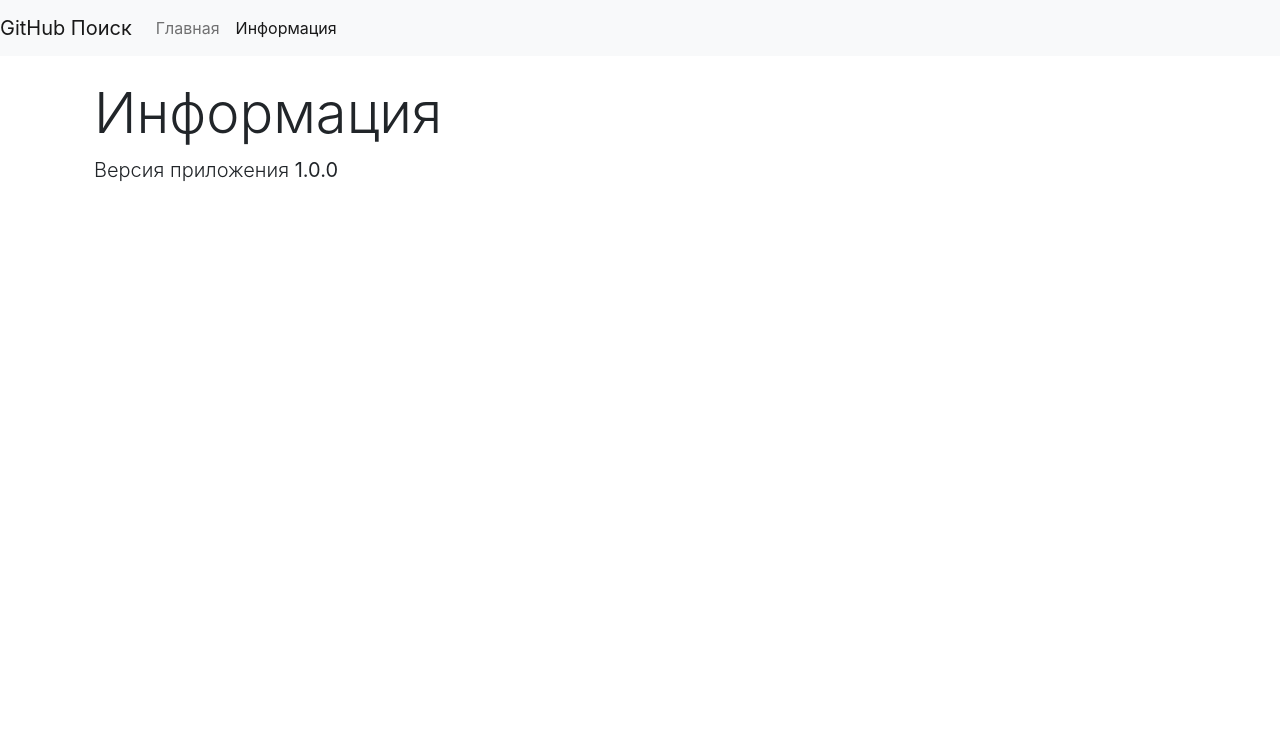
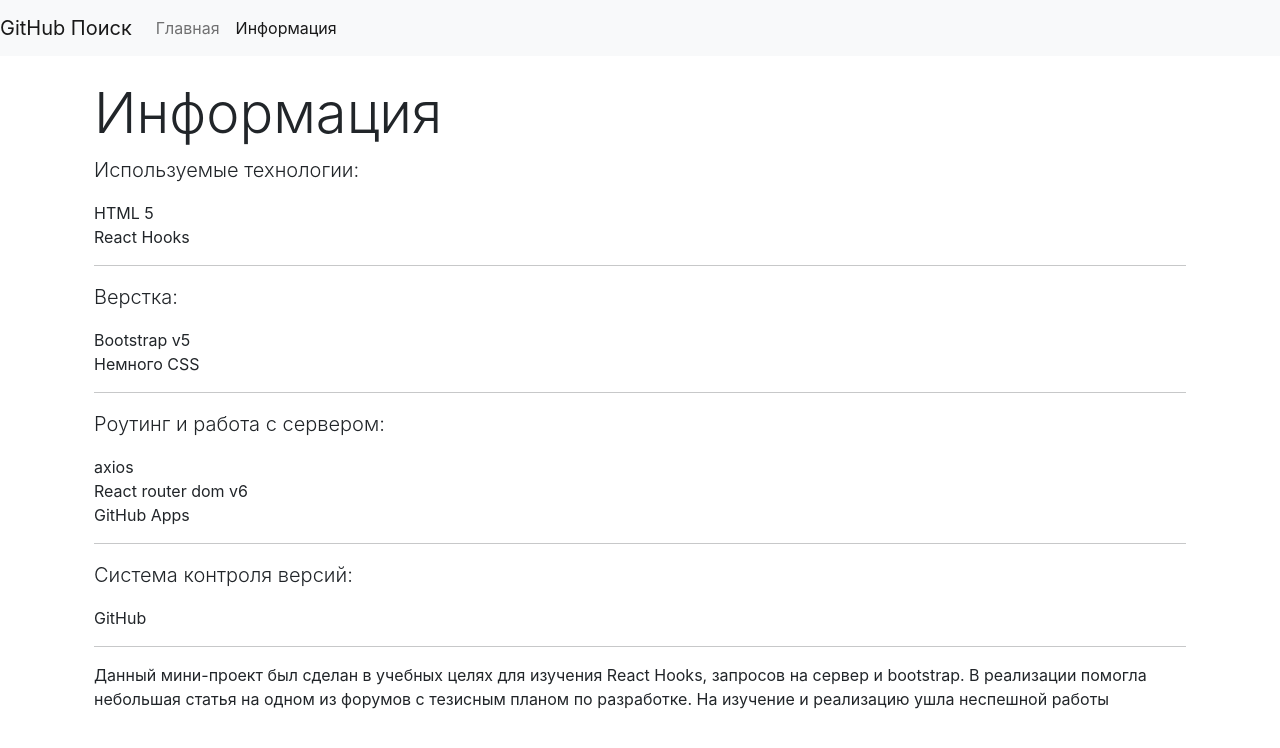
Before and after one commit to Illarjonov/GitHub-Search, a React (Create React App) app: page /about in a window 1280 px wide. Shown: the top 748 px of the page. Built offline with nearby package versions, Linux system fonts and the light colour scheme; no server answers.

Commit message:
The end.

```diff
--- a/src/components/repos.js
+++ b/src/components/repos.js
@@ -1,16 +1,19 @@
 import React from 'react'
-
-export const Repos = ({repos}) => (
+export const Repos = ({repos, login}) => (
   <React.Fragment>
     {repos.map(repo => (
   <div className="card mb-3" key = {repo.id}>
       <div className="card-body">
-          <h5>
-              <p>{repo.name}</p>
+          <h5
+          className = "btn btn-secondary"
+          onClick = {() => {
+            window.open(`https://github.com/${login}/${repo.name}`)}}>
+              <p> {repo.name} </p>
           </h5>
       </div>
   </div>
-    ))
+    )
+  )
     }
   </React.Fragment>
 )
--- a/src/context/github/githubState.js
+++ b/src/context/github/githubState.js
@@ -66,12 +66,12 @@
 
   const setLoading = () => dispatch({type: SET_LOADING})
 
-  const {user, users, repos, loading} = state
+  const {user, users, repos, loading, login} = state
 
   return (
     <GithubContext.Provider value={{
       setLoading, search, getUser, getRepos, clearUsers,
-      user, users, repos, loading
+      user, users, repos, loading, login
     }}>
       {children}
     </GithubContext.Provider>
--- a/src/pages/About.jsx
+++ b/src/pages/About.jsx
@@ -5,7 +5,27 @@
     <div className="jumbotron">
       <div className="container">
         <h1 className="display-4">Информация</h1>
-        <p className="lead">Версия приложения <strong>1.0.0</strong>  </p>
+        <p className="lead">Используемые технологии: </p>
+        <div>HTML 5</div>
+        <div>React Hooks</div>
+        <div> </div>
+        <hr/>
+        <p className="lead">Верстка: </p>
+        <div>Bootstrap v5</div>
+        <div>Немного CSS </div>
+          <hr/>
+        <p className="lead">Роутинг и работа с сервером: </p>
+        <div>axios</div>
+        <div>React router dom v6</div>
+        <div>GitHub Apps</div>
+        <hr/>
+        <p className="lead">Система контроля версий: </p>
+        <div>GitHub</div>
+        <hr/>
+        <p className="lead"> </p>
+        <div>Данный мини-проект был сделан в учебных целях для изучения React Hooks, запросов на сервер и bootstrap.
+        В реализации помогла небольшая статья на одном из форумов с тезисным планом по разработке.
+        На изучение и реализацию ушла неспешной работы</div>
       </div>
     </div>
 
--- a/src/pages/Profile.jsx
+++ b/src/pages/Profile.jsx
@@ -4,6 +4,8 @@
 import {NavLink} from 'react-router-dom'
 import { useParams } from "react-router-dom";
 import {Repos} from '../components/repos'
+
+
 
 export const Profile = () => {
   const {getUser, getRepos, loading, user, repos} = useContext(GithubContext)
@@ -50,6 +52,11 @@
                  <p>{bio}</p>
                       </Fragment> }
 
+                      <button
+                        className = "btn btn-secondary mb-1"
+                        onClick = {() => {window.open(`https://github.com/${login}`)}}
+                      > Открыть профиль </button>
+
                  <ul>
                      {company && <li>
                        <strong>Компания: </strong> {company}
@@ -69,7 +76,10 @@
           </div>
       </div>
 
-       <Repos repos ={repos} />
+       <Repos
+          repos ={repos}
+          login = {login}
+           />
     </Fragment>
   )
 }
```
